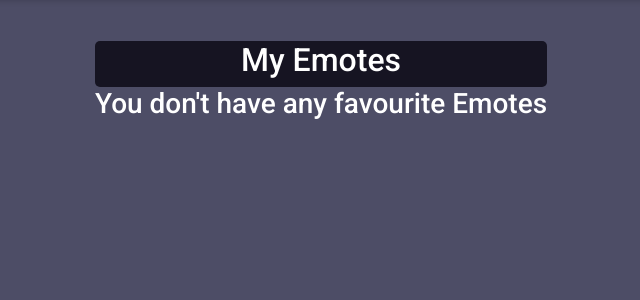
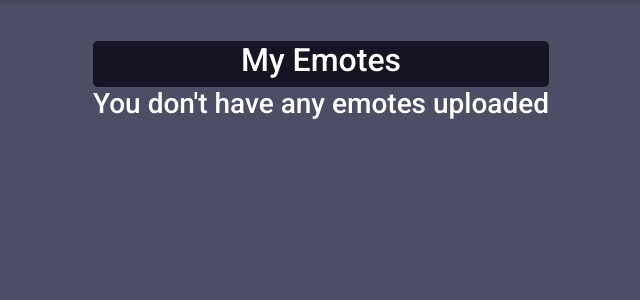
Before and after one commit to CianThornhill/Moteify, a Django app: page /emotes/my_emotes/ in a window 1280 px wide. Shown: the part 144-444 px from the top of the page, without its empty margins (319-959 px from the left). Run offline with Django 4.2, Linux system fonts and the light colour scheme; the visitor is signed in with stand-in values (Sample User, id 1); data that the repository does not hold is empty; some libraries are stand-ins or nearby versions.

Commit message:
fixed minor html header mistype

```diff
--- a/emotes/templates/emotes/my_emotes.html
+++ b/emotes/templates/emotes/my_emotes.html
@@ -48,7 +48,7 @@
             </span>
         </div>
         {% else %}
-        <h3>You don't have any favourite Emotes</h3>
+        <h3>You don't have any emotes uploaded</h3>
         {% endif %}
     </div>
 </div>
```
